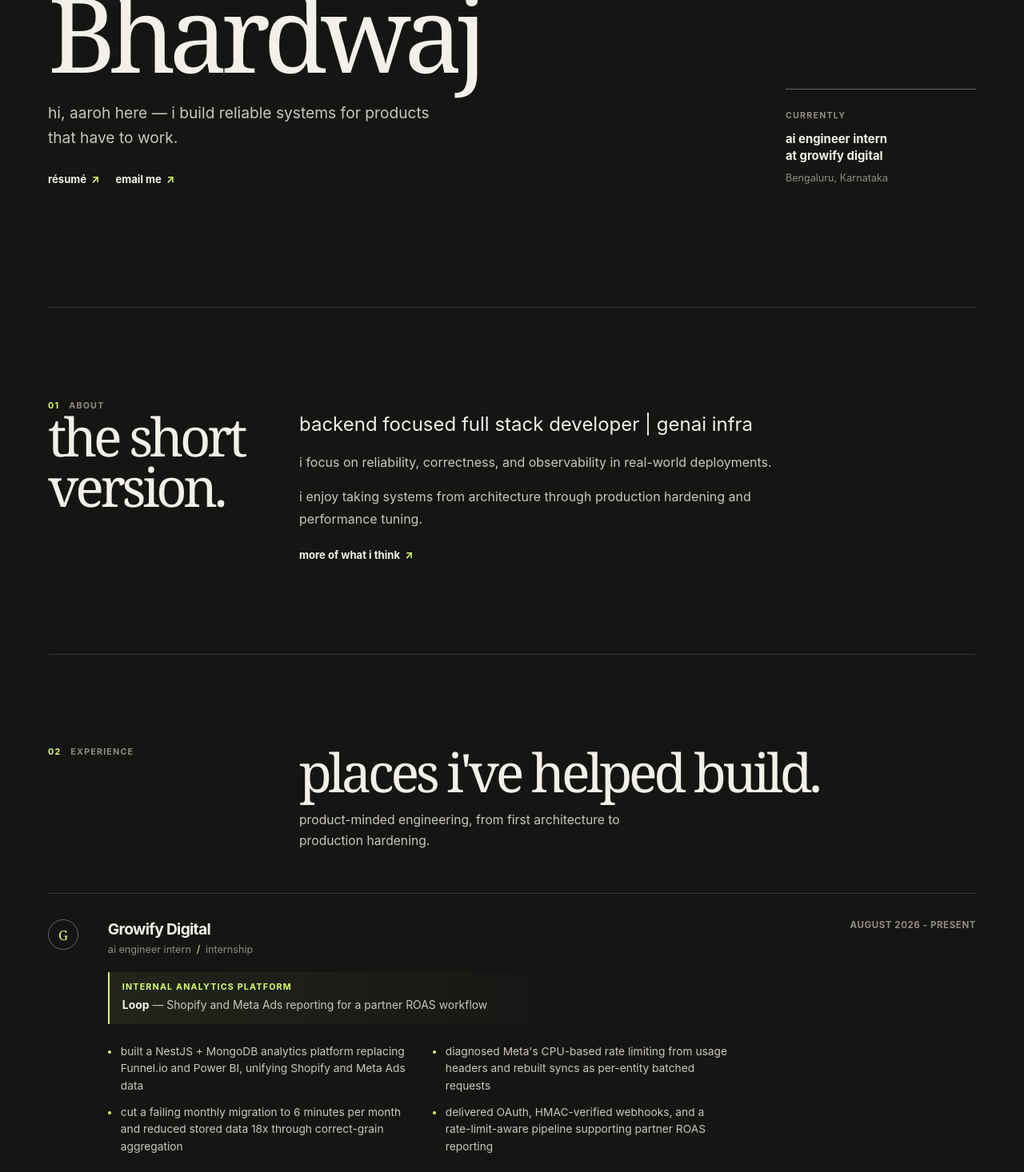
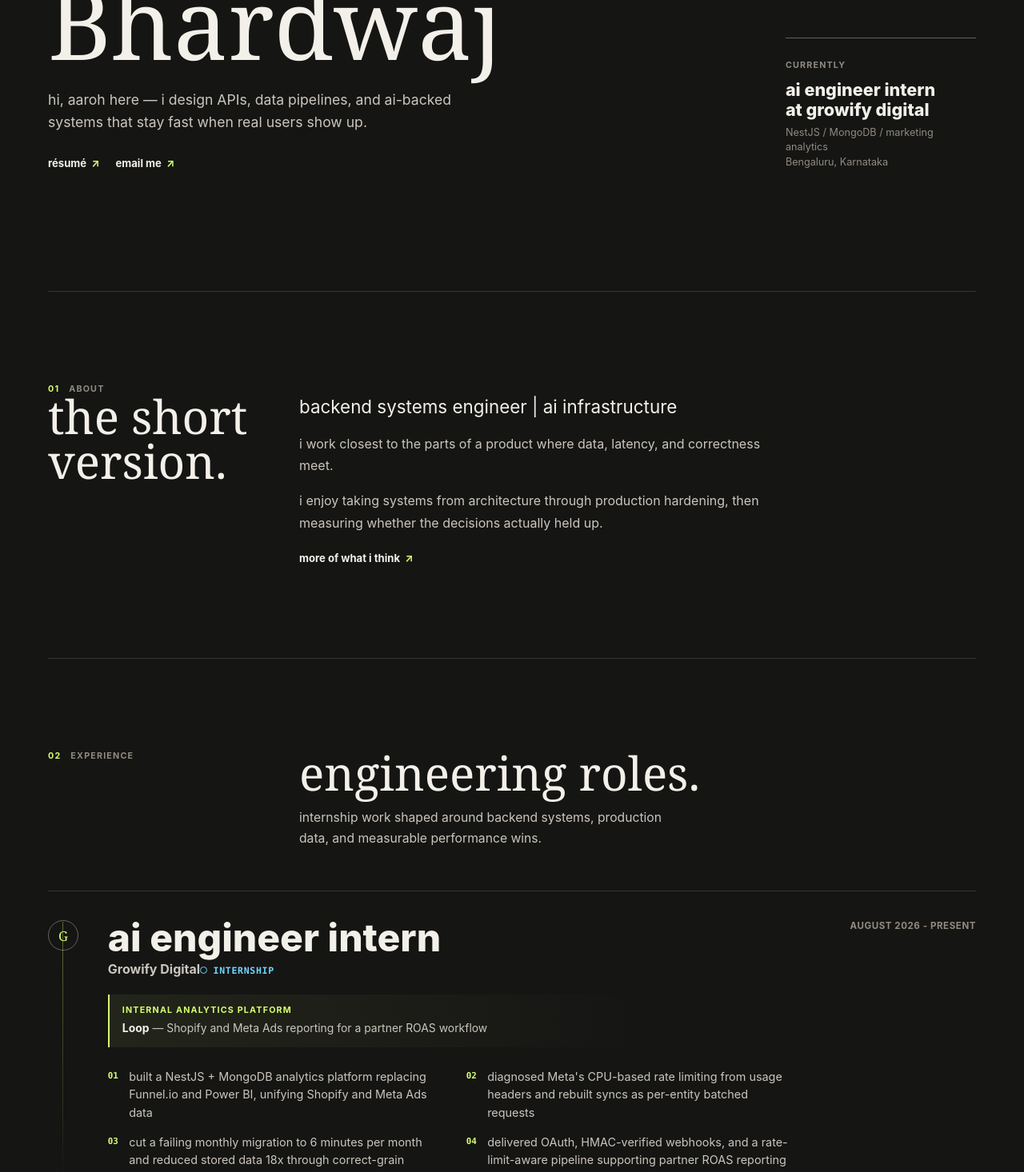
Before and after one commit to aarohb1507/folio, a React (Vite) app: page / in a window 1280 px wide. Shown: the part 420-1886 px from the top of the page at 80% size. Built offline with nearby package versions, Linux system fonts and the light colour scheme; the HTML template or start-up script is replaced by a standard one.

Commit message:
Update experience section and enhance styling; refine role and type display in ExperienceCard; improve header descriptions and CSS variables for better layout and readability.

```diff
--- a/src/components/Experience.jsx
+++ b/src/components/Experience.jsx
@@ -7,8 +7,8 @@ export default function Experience({ items = [] }) {
       <div className="section-heading">
         <div className="section-label"><span>02</span> experience</div>
         <div>
-          <h2 id="exp-heading" className="section-title">places i&apos;ve helped build.</h2>
-          <p className="section-intro">product-minded engineering, from first architecture to production hardening.</p>
+          <h2 id="exp-heading" className="section-title">engineering roles.</h2>
+          <p className="section-intro">internship work shaped around backend systems, production data, and measurable performance wins.</p>
         </div>
       </div>
       <ol className="experience-list">
--- a/src/components/ExperienceCard.jsx
+++ b/src/components/ExperienceCard.jsx
@@ -7,12 +7,13 @@ export default function ExperienceCard({ item }) {
       <article className="experience-content">
         <header className="experience-header">
           <div>
+            <p className="experience-role">{item.role}</p>
             {item.url ? (
               <a className="experience-company" href={item.url} target="_blank" rel="noopener noreferrer">
                 {item.company} <span aria-hidden="true">↗</span>
               </a>
             ) : <h3 className="experience-company">{item.company}</h3>}
-            <p className="experience-role">{item.role} <span>/</span> {item.type}</p>
+            <p className="experience-type">{item.type}</p>
           </div>
           <time className="experience-dates">{item.dates}</time>
         </header>
--- a/src/components/Header.jsx
+++ b/src/components/Header.jsx
@@ -20,9 +20,9 @@ export default function Header({ name, resumeUrl, contact, isDark, toggleTheme }
 
       <div className="hero-grid">
         <div className="header-copy">
-          <p className="eyebrow">backend engineering / genai infrastructure</p>
+          <p className="eyebrow">backend systems / ai engineering</p>
           <h1 id="main-heading" className="heading-xl lowercase">{name}</h1>
-          <p className="hero-intro">hi, {firstName.toLowerCase()} here — i build reliable systems for products that have to work.</p>
+          <p className="hero-intro">hi, {firstName.toLowerCase()} here — i design APIs, data pipelines, and ai-backed systems that stay fast when real users show up.</p>
           <div className="hero-links">
             {resumeUrl && (
               <a href={resumeUrl} target="_blank" rel="noopener noreferrer" className="text-link">
@@ -40,7 +40,7 @@ export default function Header({ name, resumeUrl, contact, isDark, toggleTheme }
         <aside className="hero-note" aria-label="Current role">
           <p className="eyebrow">currently</p>
           <p className="hero-note-title">ai engineer intern<br />at growify digital</p>
-          <p className="hero-note-meta">{contact?.location}</p>
+          <p className="hero-note-meta">NestJS / MongoDB / marketing analytics<br />{contact?.location}</p>
         </aside>
       </div>
     </header>
--- a/src/data/portfolio.js
+++ b/src/data/portfolio.js
@@ -8,10 +8,10 @@ const portfolioData = {
     email: "aarohb.1507@gmail.com"
   },
   about: {
-    tldr: "backend focused full stack developer | genai infra",
+    tldr: "backend systems engineer | ai infrastructure",
     paragraphs: [
-      "i focus on reliability, correctness, and observability in real-world deployments.",
-      "i enjoy taking systems from architecture through production hardening and performance tuning."
+      "i work closest to the parts of a product where data, latency, and correctness meet.",
+      "i enjoy taking systems from architecture through production hardening, then measuring whether the decisions actually held up."
     ],
     moreLink: "/things-i-believe"
   },
--- a/src/index.css
+++ b/src/index.css
@@ -8,6 +8,7 @@
   --line: rgba(243, 240, 233, 0.15);
   --line-strong: rgba(243, 240, 233, 0.35);
   --accent: #d7ff70;
+  --accent-2: #70d6ff;
   --focus: #d7ff70;
 }
 
@@ -21,6 +22,7 @@
   --line: rgba(28, 28, 26, 0.14);
   --line-strong: rgba(28, 28, 26, 0.34);
   --accent: #7cae16;
+  --accent-2: #087da1;
   --focus: #567e09;
 }
 
@@ -66,7 +68,7 @@ a:focus-visible, button:focus-visible, input:focus-visible, textarea:focus-visib
   font-family: ui-serif, Georgia, Cambria, "Times New Roman", serif;
   font-size: 1.45rem;
   font-weight: 700;
-  letter-spacing: -0.08em;
+  letter-spacing: 0;
   text-decoration: none;
 }
 
@@ -132,13 +134,13 @@ a:focus-visible, button:focus-visible, input:focus-visible, textarea:focus-visib
   margin: 0;
   font-family: ui-serif, Georgia, Cambria, "Times New Roman", serif;
   font-weight: 500;
-  letter-spacing: -0.065em;
+  letter-spacing: 0;
 }
 
 .heading-xl {
   max-width: 850px;
   margin-top: 0.7rem;
-  font-size: clamp(4rem, 10.2vw, 8.8rem);
+  font-size: 7.6rem;
   line-height: 0.86;
 }
 
@@ -146,7 +148,7 @@ a:focus-visible, button:focus-visible, input:focus-visible, textarea:focus-visib
   max-width: 510px;
   margin: 1.9rem 0 0;
   color: var(--ink-soft);
-  font-size: clamp(1rem, 1.5vw, 1.2rem);
+  font-size: 1.1rem;
   line-height: 1.6;
 }
 
@@ -170,7 +172,7 @@ a:focus-visible, button:focus-visible, input:focus-visible, textarea:focus-visib
   border-top: 1px solid var(--line-strong);
 }
 
-.hero-note-title { margin: 0.75rem 0 0; color: var(--ink); font-size: 0.93rem; font-weight: 650; line-height: 1.45; }
+.hero-note-title { margin: 0.75rem 0 0; color: var(--ink); font-size: 1.35rem; font-weight: 760; letter-spacing: 0; line-height: 1.15; }
 .hero-note-meta { margin: 0.45rem 0 0; color: var(--muted); font-size: 0.79rem; line-height: 1.45; }
 
 .section { padding: clamp(4.5rem, 9vw, 8rem) 0; border-top: 1px solid var(--line); }
@@ -187,26 +189,40 @@ a:focus-visible, button:focus-visible, input:focus-visible, textarea:focus-visib
 .section-heading { margin-bottom: 3.25rem; }
 .compact-heading { align-items: end; margin-bottom: 2.4rem; }
 
-.section-title { font-size: clamp(2.35rem, 5.2vw, 4.3rem); line-height: 0.95; }
+.section-title { font-size: 3.65rem; line-height: 0.95; }
 .section-intro { max-width: 460px; margin: 1rem 0 0; color: var(--ink-soft); font-size: 0.98rem; line-height: 1.65; }
 
 .about-layout { align-items: start; }
 .about-body { max-width: 610px; }
 .about-body p { margin: 0 0 1rem; color: var(--ink-soft); font-size: 1rem; line-height: 1.72; }
-.about-body .about-lead { color: var(--ink); font-size: clamp(1.25rem, 2vw, 1.5rem); line-height: 1.45; }
+.about-body .about-lead { color: var(--ink); font-size: 1.4rem; line-height: 1.45; }
 .about-body .text-link { margin-top: 0.4rem; }
 
 .experience-list { padding: 0; margin: 0; list-style: none; border-top: 1px solid var(--line); }
 
 .experience-card {
+  position: relative;
   display: grid;
   grid-template-columns: 54px minmax(0, 1fr);
   gap: 1.3rem;
-  padding: 2rem 0;
+  padding: 2.25rem 0;
   border-bottom: 1px solid var(--line);
 }
 
+.experience-card::before {
+  position: absolute;
+  top: 2.35rem;
+  bottom: 2.25rem;
+  left: 18px;
+  width: 1px;
+  background: linear-gradient(var(--accent), transparent);
+  opacity: 0.38;
+  content: "";
+}
+
 .experience-stamp, .education-mark {
+  position: relative;
+  z-index: 1;
   display: grid;
   width: 38px;
   height: 38px;
@@ -219,21 +235,22 @@ a:focus-visible, button:focus-visible, input:focus-visible, textarea:focus-visib
 }
 
 .experience-header { display: flex; justify-content: space-between; gap: 1.75rem; }
-.experience-company { display: inline-block; margin: 0; color: var(--ink); font-size: 1.2rem; font-weight: 700; letter-spacing: -0.035em; text-decoration: none; }
+.experience-company { display: inline-block; margin: 0.45rem 0 0; color: var(--ink-soft); font-size: 1rem; font-weight: 700; letter-spacing: 0; text-decoration: none; }
 a.experience-company:hover { text-decoration: underline; text-decoration-color: var(--accent); text-underline-offset: 4px; }
 .experience-company span { color: var(--accent); font-size: 0.9rem; }
-.experience-role { margin: 0.35rem 0 0; color: var(--muted); font-size: 0.79rem; }
-.experience-role span { color: var(--accent); padding: 0 0.2rem; }
+.experience-role { margin: 0; color: var(--ink); font-size: 3rem; font-weight: 800; letter-spacing: 0; line-height: 0.92; }
+.experience-type { display: inline-flex; align-items: center; gap: 0.45rem; margin: 0.55rem 0 0; color: var(--accent-2); font-family: ui-monospace, SFMono-Regular, Menlo, Consolas, monospace; font-size: 0.72rem; font-weight: 700; letter-spacing: 0.06em; text-transform: uppercase; }
+.experience-type::before { width: 0.45rem; height: 0.45rem; border: 1px solid currentColor; border-radius: 50%; content: ""; }
 .experience-dates { flex: 0 0 auto; color: var(--muted); font-size: 0.72rem; font-weight: 700; letter-spacing: 0.05em; text-transform: uppercase; }
 
-.initiative { max-width: 590px; margin-top: 1.35rem; padding: 0.75rem 0 0.75rem 1rem; border-left: 2px solid var(--accent); background: linear-gradient(90deg, color-mix(in srgb, var(--accent) 7%, transparent), transparent); }
+.initiative { max-width: 680px; margin-top: 1.35rem; padding: 0.8rem 0 0.8rem 1rem; border-left: 2px solid var(--accent); background: linear-gradient(90deg, color-mix(in srgb, var(--accent) 7%, transparent), transparent); }
 .initiative-label { margin: 0 0 0.35rem; color: var(--accent); }
 .initiative p:last-child { margin: 0; color: var(--ink-soft); font-size: 0.87rem; line-height: 1.55; }
 .initiative strong { color: var(--ink); font-weight: 700; }
 
-.experience-highlights { display: grid; grid-template-columns: repeat(2, minmax(0, 1fr)); gap: 0.75rem 2rem; max-width: 780px; padding: 0; margin: 1.5rem 0 0; list-style: none; }
-.experience-highlights li { position: relative; padding-left: 1rem; color: var(--ink-soft); font-size: 0.86rem; line-height: 1.55; }
-.experience-highlights li::before { position: absolute; left: 0; top: 0.54rem; width: 4px; height: 4px; border-radius: 50%; background: var(--accent); content: ""; }
+.experience-highlights { display: grid; grid-template-columns: repeat(2, minmax(0, 1fr)); gap: 0.85rem 2.25rem; max-width: 860px; padding: 0; margin: 1.6rem 0 0; list-style: none; counter-reset: highlight; }
+.experience-highlights li { position: relative; padding-left: 1.65rem; color: var(--ink-soft); font-size: 0.9rem; line-height: 1.58; counter-increment: highlight; }
+.experience-highlights li::before { position: absolute; left: 0; top: 0.1rem; color: var(--accent); font-family: ui-monospace, SFMono-Regular, Menlo, Consolas, monospace; font-size: 0.68rem; font-weight: 800; content: "0" counter(highlight); }
 .experience-description { margin: 1.25rem 0 0; color: var(--ink-soft); font-size: 0.9rem; line-height: 1.6; }
 
 .projects-grid { display: grid; grid-template-columns: repeat(3, minmax(0, 1fr)); gap: 1.75rem; }
@@ -245,7 +262,7 @@ a.experience-company:hover { text-decoration: underline; text-decoration-color:
 .project-content { display: flex; flex: 1; flex-direction: column; align-items: flex-start; padding-top: 1rem; }
 .project-meta { display: flex; width: 100%; justify-content: space-between; gap: 1rem; }
 .project-meta span { color: var(--accent); }
-.project-title { margin: 0.7rem 0 0; font-family: ui-serif, Georgia, serif; font-size: 1.65rem; font-weight: 500; letter-spacing: -0.045em; }
+.project-title { margin: 0.7rem 0 0; font-family: ui-serif, Georgia, serif; font-size: 1.65rem; font-weight: 500; letter-spacing: 0; }
 .project-description { margin: 0.65rem 0 0; color: var(--ink-soft); font-size: 0.88rem; line-height: 1.6; }
 .project-tech { margin: 1rem 0 0; color: var(--muted); font-family: ui-monospace, SFMono-Regular, Menlo, Consolas, monospace; font-size: 0.69rem; line-height: 1.6; }
 .project-actions { gap: 1rem; margin-top: auto; padding-top: 1.2rem; }
@@ -253,7 +270,7 @@ a.experience-company:hover { text-decoration: underline; text-decoration-color:
 .education-list { border-top: 1px solid var(--line); }
 .education-item { display: grid; grid-template-columns: 54px minmax(0, 1fr) auto; gap: 1.3rem; align-items: center; padding: 1.25rem 0; border-bottom: 1px solid var(--line); }
 .education-item h3, .education-item p { margin: 0; }
-.education-item h3 { font-size: 1rem; letter-spacing: -0.025em; }
+.education-item h3 { font-size: 1rem; letter-spacing: 0; }
 .education-item h3 a { text-decoration: none; }
 .education-item h3 a:hover { text-decoration: underline; text-decoration-color: var(--accent); text-underline-offset: 4px; }
 .education-item h3 span { color: var(--accent); font-size: 0.78rem; }
@@ -272,7 +289,7 @@ a.experience-company:hover { text-decoration: underline; text-decoration-color:
 .contact-section { display: grid; grid-template-columns: minmax(0, 0.9fr) minmax(300px, 0.7fr); gap: clamp(2.5rem, 7vw, 7rem); margin: clamp(4.5rem, 10vw, 8rem) 0 0; padding: clamp(2rem, 6vw, 4.5rem); background: var(--ink); color: var(--canvas); }
 .contact-section .section-label { color: color-mix(in srgb, var(--canvas) 64%, transparent); }
 .contact-section .section-label span, .contact-section .btn span { color: var(--accent); }
-.contact-title { margin-top: 1rem; font-size: clamp(2.7rem, 5vw, 4.6rem); line-height: 0.91; }
+.contact-title { margin-top: 1rem; font-size: 4rem; line-height: 0.91; }
 .contact-copy > p:last-child { max-width: 380px; margin: 1.4rem 0 0; color: color-mix(in srgb, var(--canvas) 74%, transparent); font-size: 0.92rem; line-height: 1.65; }
 .contact-form { display: flex; flex-direction: column; gap: 1.15rem; }
 .contact-form label { display: flex; flex-direction: column; gap: 0.45rem; color: color-mix(in srgb, var(--canvas) 68%, transparent); font-size: 0.68rem; font-weight: 700; letter-spacing: 0.08em; text-transform: uppercase; }
@@ -302,7 +319,10 @@ a.experience-company:hover { text-decoration: underline; text-decoration-color:
   .site-root { padding: 0 1rem; }
   .topbar { min-height: 65px; }
   .site-nav { display: none; }
-  .heading-xl { font-size: clamp(3.4rem, 17vw, 5rem); }
+  .heading-xl { font-size: 4.2rem; }
+  .section-title { font-size: 2.65rem; }
+  .contact-title { font-size: 3rem; }
+  .experience-role { font-size: 2.15rem; }
   .hero-grid { gap: 2.25rem; padding-top: 5.5rem; }
   .section-heading, .about-layout { grid-template-columns: 1fr; gap: 1.1rem; }
   .section-heading { margin-bottom: 2.25rem; }
```
